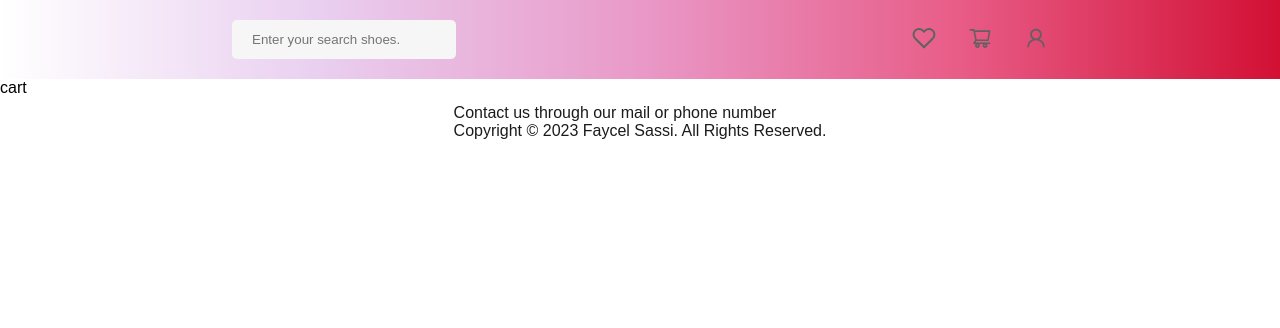
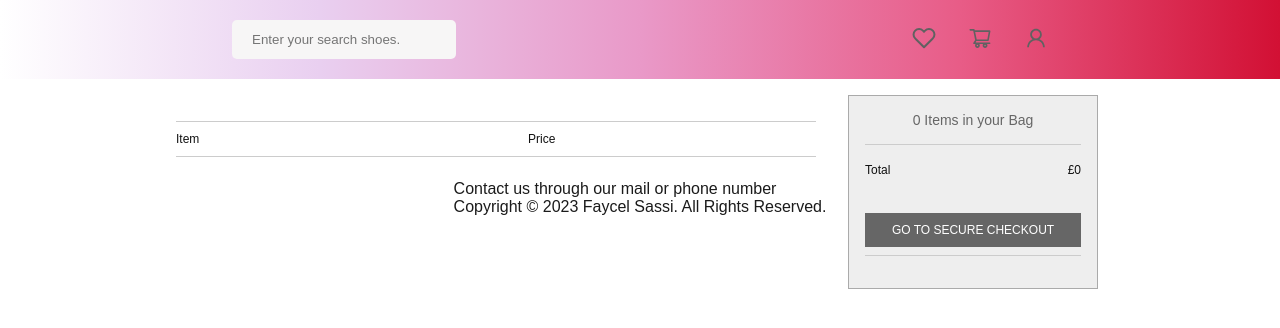
Before and after one commit to FaycelSassi/ecom-app, a React (Create React App) app in the folder src/: page /cart in a window 1280 px wide. Shown: the top 328 px of the page. Built offline with nearby package versions, Linux system fonts and the light colour scheme; the HTML template or start-up script is replaced by a standard one.

Commit message:
adding shopCart

```diff
--- a/src/App.js
+++ b/src/App.js
@@ -1,4 +1,4 @@
-import { useState } from "react";
+import { useState,useEffect  } from "react";
 import { BrowserRouter as Router, Routes, Route } from "react-router-dom";
 import Navigation from "./Navigation/Nav";
 import products from "./db/data";
@@ -15,8 +15,9 @@ function App() {
     company: "",
     color: "",
     category: "",
-    newPrice: ""
+    newPrice: "",
   });
+  const [cartItems, setCartItems] = useState([]);
 
   // ----------- Input Filter -----------
   const [query, setQuery] = useState("");
@@ -39,6 +40,7 @@ function App() {
     });
   };
 
+
   // ------------ Button Filtering -----------
   const handleClick = (event) => {
     setSelectedCategory({
@@ -48,6 +50,15 @@ function App() {
       newPrice: selectedCategory.newPrice
     });
   };
+   // ------------ Handle AddToCart -----------
+   const handleAddToCart = (item) => {
+    const updatedCartItems = [...cartItems, item];
+    setCartItems(updatedCartItems);
+
+    // Store updated cart items in localStorage
+    localStorage.setItem("cartItems", JSON.stringify(updatedCartItems));
+  };
+
 
   function filteredData(products, selected, query) {
     let filteredProducts = products;
@@ -80,7 +91,9 @@ function App() {
           reviews={reviews}
           prevPrice={prevPrice}
           newPrice={newPrice}
+          onAddToCart={() => handleAddToCart({ img, title, newPrice })} // Pass the item data to addToCart function
         />
+
       )
     );
   }
@@ -94,7 +107,7 @@ function App() {
         <Navigation query={query} handleInputChange={handleInputChange} />
         <Routes>
             <Route path="/" element={<Home handleChange={handleChange} handleClick={handleClick} result={result}/>} />
-            <Route path="/cart" element={<Cart />} />
+            <Route path="/cart" element={<Cart cartItems={cartItems}/>} />
           </Routes>
         <Footer />
         </Router>
--- /dev/null
+++ b/src/Cart/cart.css
@@ -0,0 +1,407 @@
+@charset "utf-8";
+
+@import url(https://fonts.googleapis.com/css?family=Open+Sans:400,700,600);
+
+.cart,
+.cart a {
+  -webkit-font-smoothing: antialiased;
+  text-shadow: 1px 1px 1px rgba(0, 0, 0, 0.004);
+}
+
+.cart {
+  background-color: #fff;
+  color: #666;
+  font-family: 'Open Sans', sans-serif;
+  font-size: 62.5%;
+  margin: 0 auto;
+}
+
+.cart a {
+  border: 0 none;
+  outline: 0;
+  text-decoration: none;
+}
+
+.cart strong {
+  font-weight: bold;
+}
+
+.cart p {
+  margin: 0.75rem 0 0;
+}
+
+.cart h1 {
+  font-size: 0.75rem;
+  font-weight: normal;
+  margin: 0;
+  padding: 0;
+}
+
+.cart input,
+.cart button {
+  border: 0 none;
+  outline: 0 none;
+}
+
+.cart button {
+  background-color: #666;
+  color: #fff;
+}
+
+.cart button:hover,
+.cart button:focus {
+  background-color: #555;
+}
+
+.cart img,
+.basket-module,
+.basket-labels,
+.basket-product {
+  width: 100%;
+}
+
+.cart input,
+.cart button,
+.basket,
+.basket-module,
+.basket-labels,
+.item,
+.price,
+.quantity,
+.subtotal,
+.basket-product,
+.product-image,
+.product-details {
+  float: left;
+}
+
+.price:before,
+.subtotal:before,
+.subtotal-value:before,
+.total-value:before,
+.promo-value:before {
+  content: '£';
+}
+
+.hide {
+  display: none;
+}
+
+.cart main {
+  clear: both;
+  font-size: 0.75rem;
+  margin: 0 auto;
+  overflow: hidden;
+  padding: 1rem 0;
+  width: 960px;
+}
+
+.basket,
+.cart aside {
+  padding: 0 1rem;
+  -webkit-box-sizing: border-box;
+  -moz-box-sizing: border-box;
+  box-sizing: border-box;
+}
+
+.basket {
+  width: 70%;
+}
+
+.basket-module {
+  color: #111;
+}
+
+.cart label {
+  display: block;
+  margin-bottom: 0.3125rem;
+}
+
+.promo-code-field {
+  border: 1px solid #ccc;
+  padding: 0.5rem;
+  text-transform: uppercase;
+  transition: all 0.2s linear;
+  width: 48%;
+  -webkit-box-shadow: inset 0 1px 1px rgba(0, 0, 0, .075);
+  -moz-box-shadow: inset 0 1px 1px rgba(0, 0, 0, .075);
+  -o-box-shadow: inset 0 1px 1px rgba(0, 0, 0, .075);
+  box-shadow: inset 0 1px 1px rgba(0, 0, 0, .075);
+}
+
+.promo-code-field:hover,
+.promo-code-field:focus {
+  border: 1px solid #999;
+}
+
+.promo-code-cta {
+  border-radius: 4px;
+  font-size: 0.625rem;
+  margin-left: 0.625rem;
+  padding: 0.6875rem 1.25rem 0.625rem;
+}
+
+.basket-labels {
+  border-top: 1px solid #ccc;
+  border-bottom: 1px solid #ccc;
+  margin-top: 1.625rem;
+}
+
+.cart ul {
+  list-style: none;
+  margin: 0;
+  padding: 0;
+}
+
+.cart li {
+  color: #111;
+  display: inline-block;
+  padding: 0.625rem 0;
+}
+
+.cart li.price:before,
+.cart li.subtotal:before {
+  content: '';
+}
+
+.item {
+  width: 55%;
+}
+
+.price,
+.quantity,
+.subtotal {
+  width: 15%;
+}
+
+.subtotal {
+  text-align: right;
+}
+
+.remove {
+  bottom: 1.125rem;
+  float: right;
+  position: absolute;
+  right: 0;
+  text-align: right;
+  width: 45%;
+}
+
+.remove button {
+  background-color: transparent;
+  color: #777;
+  float: none;
+  text-decoration: underline;
+  text-transform: uppercase;
+}
+
+.item-heading {
+  padding-left: 4.375rem;
+  -webkit-box-sizing: border-box;
+  -moz-box-sizing: border-box;
+  box-sizing: border-box;
+}
+
+.basket-product {
+  border-bottom: 1px solid #ccc;
+  padding: 1rem 0;
+  position: relative;
+}
+
+.product-image {
+  width: 35%;
+}
+
+.product-details {
+  width: 65%;
+}
+
+.product-frame {
+  border: 1px solid #aaa;
+}
+
+.product-details {
+  padding: 0 1.5rem;
+  -webkit-box-sizing: border-box;
+  -moz-box-sizing: border-box;
+  box-sizing: border-box;
+}
+
+.quantity-field {
+  background-color: #ccc;
+  border: 1px solid #aaa;
+  border-radius: 4px;
+  font-size: 0.625rem;
+  padding: 2px;
+  width: 3.75rem;
+}
+
+aside {
+  float: right;
+  position: relative;
+  width: 30%;
+}
+
+.summary {
+  background-color: #eee;
+  border: 1px solid #aaa;
+  padding: 1rem;
+  position: fixed;
+  width: 250px;
+  -webkit-box-sizing: border-box;
+  -moz-box-sizing: border-box;
+  box-sizing: border-box;
+}
+
+.summary-total-items {
+  color: #666;
+  font-size: 0.875rem;
+  text-align: center;
+}
+
+.summary-subtotal,
+.summary-total {
+  border-top: 1px solid #ccc;
+  border-bottom: 1px solid #ccc;
+  clear: both;
+  margin: 1rem 0;
+  overflow: hidden;
+  padding: 0.5rem 0;
+}
+
+.subtotal-title,
+.subtotal-value,
+.total-title,
+.total-value,
+.promo-title,
+.promo-value {
+    margin-top: 10px;
+  color: #111;
+  float: left;
+  width: 50%;
+}
+
+.summary-promo {
+  -webkit-transition: all .3s ease;
+  -moz-transition: all .3s ease;
+  -o-transition: all .3s ease;
+  transition: all .3s ease;
+}
+
+.promo-title {
+  float: left;
+  width: 70%;
+}
+
+.promo-value {
+  color: #8B0000;
+  float: left;
+  text-align: right;
+  width: 30%;
+}
+
+.summary-delivery {
+  padding-bottom: 3rem;
+}
+
+.subtotal-value,
+.total-value {
+  text-align: right;
+}
+
+.total-title {
+  font-weight: bold;
+  text-transform: uppercase;
+}
+
+.summary-checkout {
+    margin-top: 60px;
+  display: block;
+}
+
+.checkout-cta {
+  display: block;
+  float: none;
+  font-size: 0.75rem;
+  text-align: center;
+  text-transform: uppercase;
+  padding: 0.625rem 0;
+  width: 100%;
+}
+
+.summary-delivery-selection {
+  background-color: #ccc;
+  border: 1px solid #aaa;
+  border-radius: 4px;
+  display: block;
+  font-size: 0.625rem;
+  height: 34px;
+  width: 100%;
+}
+
+@media screen and (max-width: 640px) {
+    .cart aside,
+  .basket,
+  .summary,
+  .item,
+  .remove {
+    width: 100%;
+  }
+  .basket-labels {
+    display: none;
+  }
+  .basket-module {
+    margin-bottom: 1rem;
+  }
+  .item {
+    margin-bottom: 1rem;
+  }
+  .product-image {
+    width: 40%;
+  }
+  .product-details {
+    width: 60%;
+  }
+  .price,
+  .subtotal {
+    width: 33%;
+  }
+  .quantity {
+    text-align: center;
+    width: 34%;
+  }
+  .quantity-field {
+    float: none;
+  }
+  .remove {
+    bottom: 0;
+    text-align: left;
+    margin-top: 0.75rem;
+    position: relative;
+  }
+  .remove button {
+    padding: 0;
+  }
+  .summary {
+    margin-top: 1.25rem;
+    position: relative;
+  }
+}
+
+@media screen and (min-width: 641px) and (max-width: 960px) {
+    .cart aside {
+    padding: 0 1rem 0 0;
+  }
+  .summary {
+    width: 28%;
+  }
+}
+
+@media screen and (max-width: 960px) {
+    .cart main {
+    width: 100%;
+  }
+  .product-details {
+    padding: 0 1rem;
+  }
+}
--- a/src/Cart/cart.js
+++ b/src/Cart/cart.js
@@ -1,10 +1,62 @@
-import React from 'react'
+// Cart.js
+import{ useEffect,useState } from "react";
+import './cart.css'
 
-function Cart() {
+const Cart = ({}) => {
+  const [cartItems, setCartItems] = useState([]);
+// Calculate the total price using reduce and convert strings to numbers
+const totalPrice = cartItems.reduce((total, item) => {
+  const itemPrice = parseFloat(item.newPrice); // Convert string to float
+  return total + itemPrice;
+}, 0);
+  useEffect(() => {
+    // Retrieve cart items from localStorage
+    const storedCartItems = JSON.parse(localStorage.getItem("cartItems")) || [];
+    setCartItems(storedCartItems);
+  }, []);
   return (
-    <div className='container'>
-        cart
+    <div class="cart">
+      <main>
+      <div class="basket">
+    <div class="basket-labels">
+        <ul>
+          <li class="item item-heading">Item</li>
+          <li class="price">Price</li>
+        </ul>
     </div>
-  )
-}
+    {cartItems.map((item, index) => (
+      <div class="basket-product"key={index}>
+      <div class="item">
+        <div class="product-image">
+          <img src={item.img} alt="Placholder Image 2" class="product-frame"/>
+        </div>
+        <div class="product-details">
+          <h1><strong><span class="item-quantity"></span>{item.title} </strong> </h1>
+        </div>
+      </div>
+      <div class="price">{item.newPrice}</div>
+      <div class="remove">
+        <button>Remove</button>
+      </div>
+    </div>))}
+    </div>
+
+    <aside>
+      <div class="summary">
+        <div class="summary-total-items">{cartItems.length} Items in your Bag</div>
+        <div class="summary-subtotal">
+          <div class="subtotal-title">Total</div>
+          <div class="subtotal-value final-value" id="basket-subtotal">{totalPrice}</div>
+        <div class="summary-checkout">
+          <button class="checkout-cta">Go to Secure Checkout</button>
+        </div>
+      </div>
+      </div>
+    </aside>
+    </main>
+  </div>
+
+  );
+};
+
 export default Cart;
--- a/src/Home/Home.js
+++ b/src/Home/Home.js
@@ -1,8 +1,6 @@
 import Products from "../Products/Products";
 import Recommended from "../Recommended/Recommended";
 import Sidebar from "../Sidebar/Sidebar";
-
-
 
 
     function Home({ handleChange, handleClick, result }) {
--- a/src/components/Card.js
+++ b/src/components/Card.js
@@ -1,6 +1,6 @@
 import { BsFillBagFill } from "react-icons/bs";
 
-const Card = ({ img, title, star, reviews, prevPrice, newPrice }) => {
+const Card = ({ img, title, star, reviews, prevPrice, newPrice, onAddToCart }) => {
   return (
     <>
       <section className="card">
@@ -16,7 +16,10 @@ const Card = ({ img, title, star, reviews, prevPrice, newPrice }) => {
               <del>{prevPrice}</del> {newPrice}
             </div>
             <div className="bag">
-              <BsFillBagFill className="bag-icon" />
+              <div className="card-actions">
+                <button onClick={onAddToCart}><BsFillBagFill className="bag-icon" /></button>
+              </div>
+
             </div>
           </section>
         </div>
```
